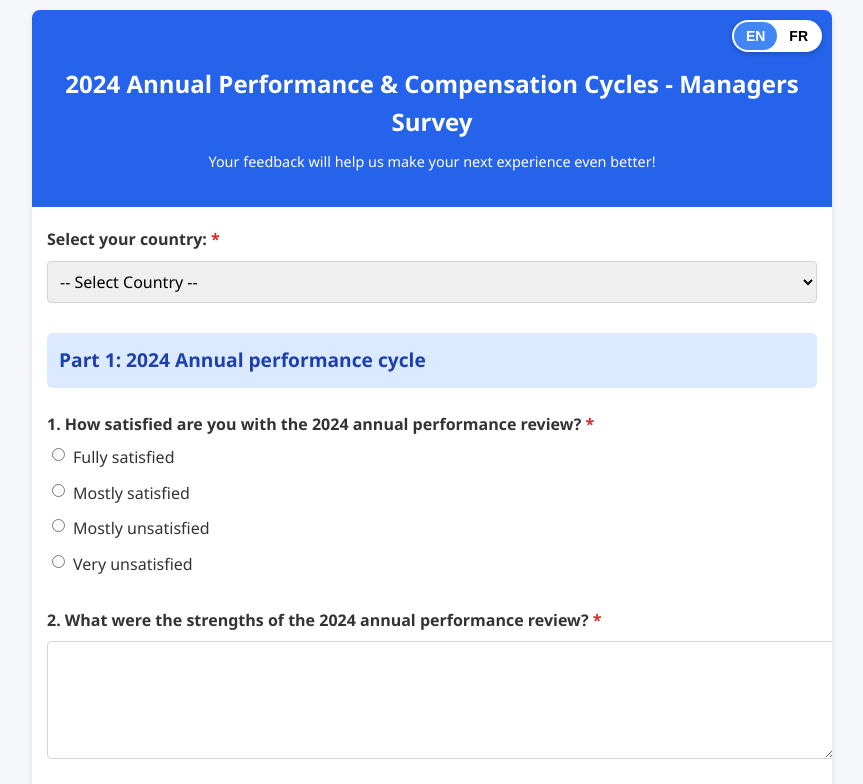
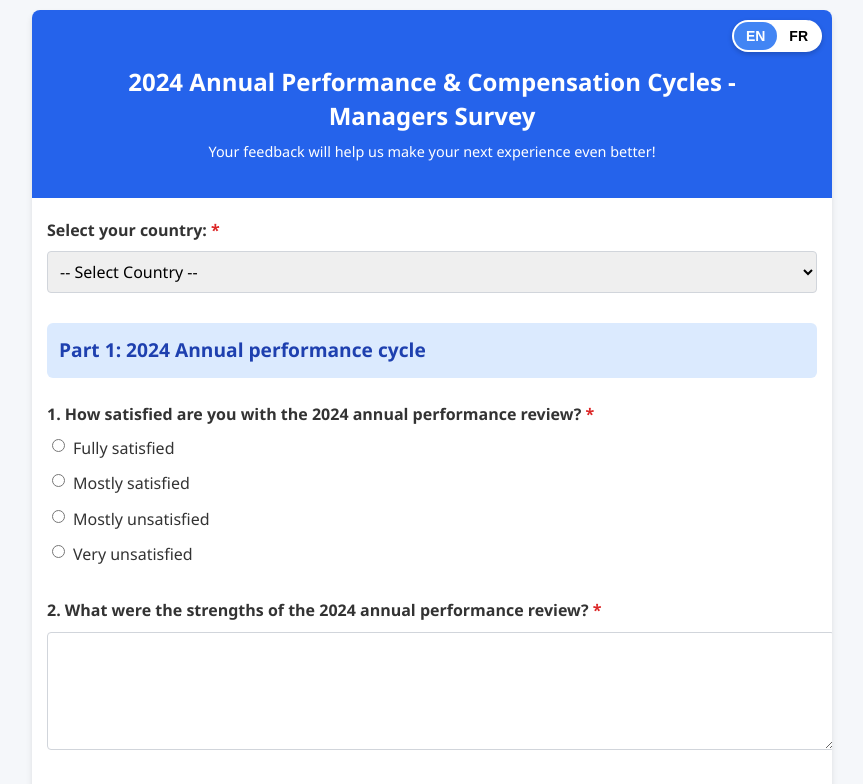
Before and after one commit to Oleksandr231989/Survey_managers, a website: page index.html in a window 1280 px wide. Shown: the top 784 px of the page, without its empty margins (208-1071 px from the left). Drawn offline with Linux system fonts and the light colour scheme.

Commit message:
Update index.html

```diff
--- a/index.html
+++ b/index.html
@@ -47,6 +47,15 @@
         .header h1 {
             margin: 35px 0 0 0;
             font-size: 1.5rem;
+            line-height: 1.4;
+        }
+
+        #survey-title-part1 {
+            display: block;
+        }
+
+        #survey-title-part2 {
+            display: block;
         }
 
         .header p {
@@ -330,7 +339,10 @@
                 <button id="en-btn" class="active" onclick="switchLanguage('en')">EN</button>
                 <button id="fr-btn" onclick="switchLanguage('fr')">FR</button>
             </div>
-            <h1 id="survey-title">2024 Annual Performance & Compensation Cycles - <br>Managers Survey</h1>
+            <h1 id="survey-title">
+                <span id="survey-title-part1">2024 Annual Performance & Compensation Cycles -</span>
+                <span id="survey-title-part2">Managers Survey</span>
+            </h1>
             <p id="survey-subtitle">Your feedback will help us make your next experience even better!</p>
         </div>
 
@@ -714,7 +726,8 @@
         const translations = {
             en: {
                 // Header
-                "survey-title": "2024 Annual Performance & Compensation Cycles - Managers Survey",
+                "survey-title-part1": "2024 Annual Performance & Compensation Cycles -",
+                "survey-title-part2": "Managers Survey",
                 "survey-subtitle": "Your feedback will help us make your next experience even better!",
 
                 // Country field
@@ -841,7 +854,8 @@
             },
             fr: {
                 // Header
-                "survey-title": "Cycles annuels de performance et de rémunération 2024 - Questionnaire managers",
+                "survey-title-part1": "Cycles annuels de performance et de rémunération 2024 -",
+                "survey-title-part2": "Questionnaire managers",
                 "survey-subtitle": "Vos retours nous aideront à améliorer votre expérience l'année prochaine !",
 
                 // Country field
```
